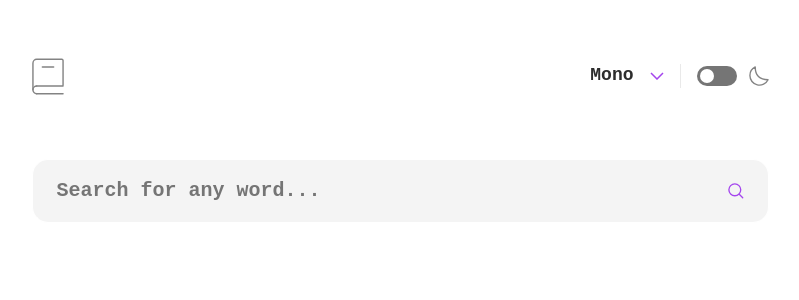
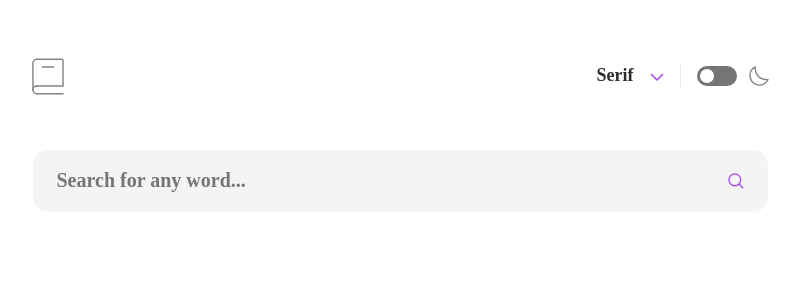
Before and after one commit to tomthestrom/fe-mentor-dictionary, a React (Vite) app: page / in a window 1280 px wide. Shown: the top 300 px of the page, without its empty margins (240-1039 px from the left). Built offline with nearby package versions, Linux system fonts and the light colour scheme; a web font is replaced by a local one.

Commit message:
change default font + mg_bottom 'strange' val, as it's in the design - so it looks better on the solution site :D #pxperfect

```diff
--- a/src/assets/scss/components/_control-hub.scss
+++ b/src/assets/scss/components/_control-hub.scss
@@ -3,7 +3,7 @@
   margin-bottom: 1.5rem;
 
   @include respond(tablet) {
-    margin-bottom: 4rem;
+    margin-bottom: pRem(54);
   }
 
   &__home {
--- a/src/config/fonts.js
+++ b/src/config/fonts.js
@@ -2,7 +2,6 @@ const fonts = [
   {
     id: "mono",
     name: "Mono",
-    default: true,
     cssFontFamily: '"Inconsolata", monospace',
   },
   {
@@ -13,6 +12,7 @@ const fonts = [
   {
     id: "serif",
     name: "Serif",
+    default: true,
     cssFontFamily: '"Lora", serif',
   },
 ];
```
